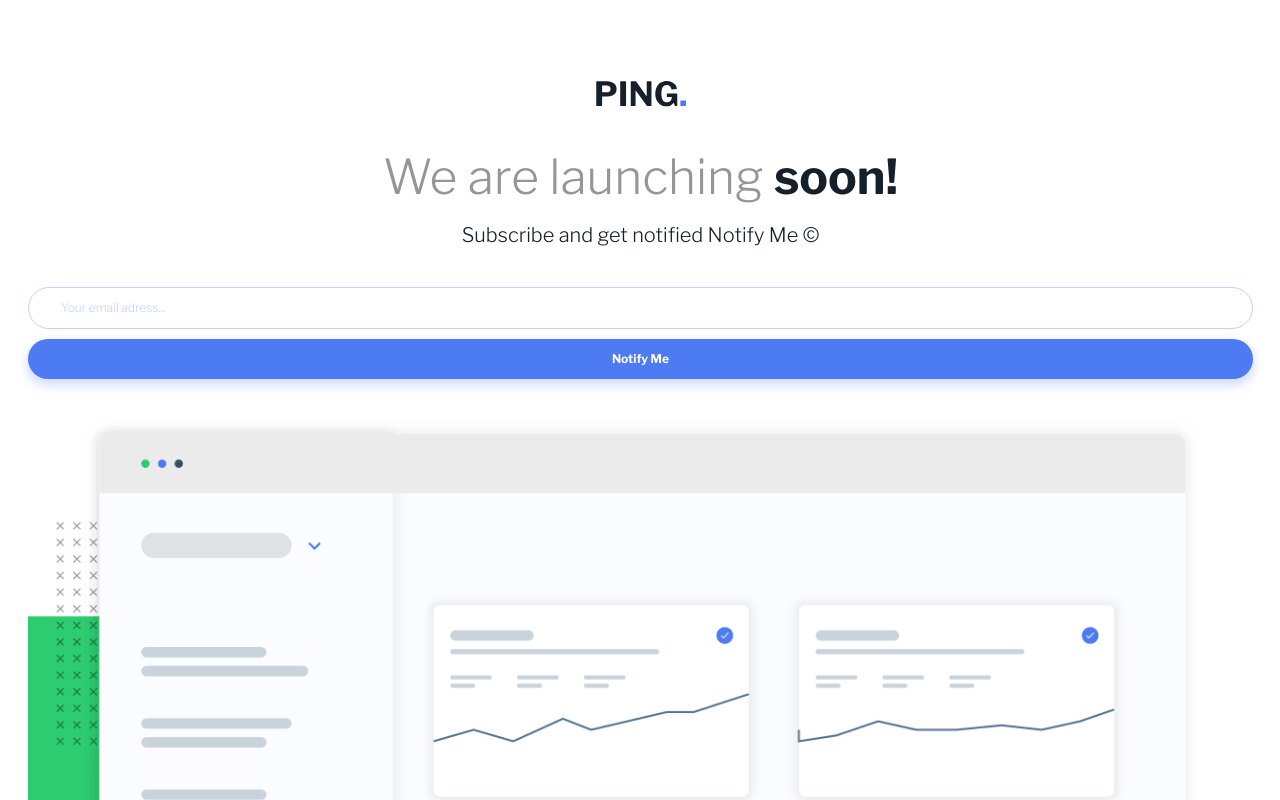
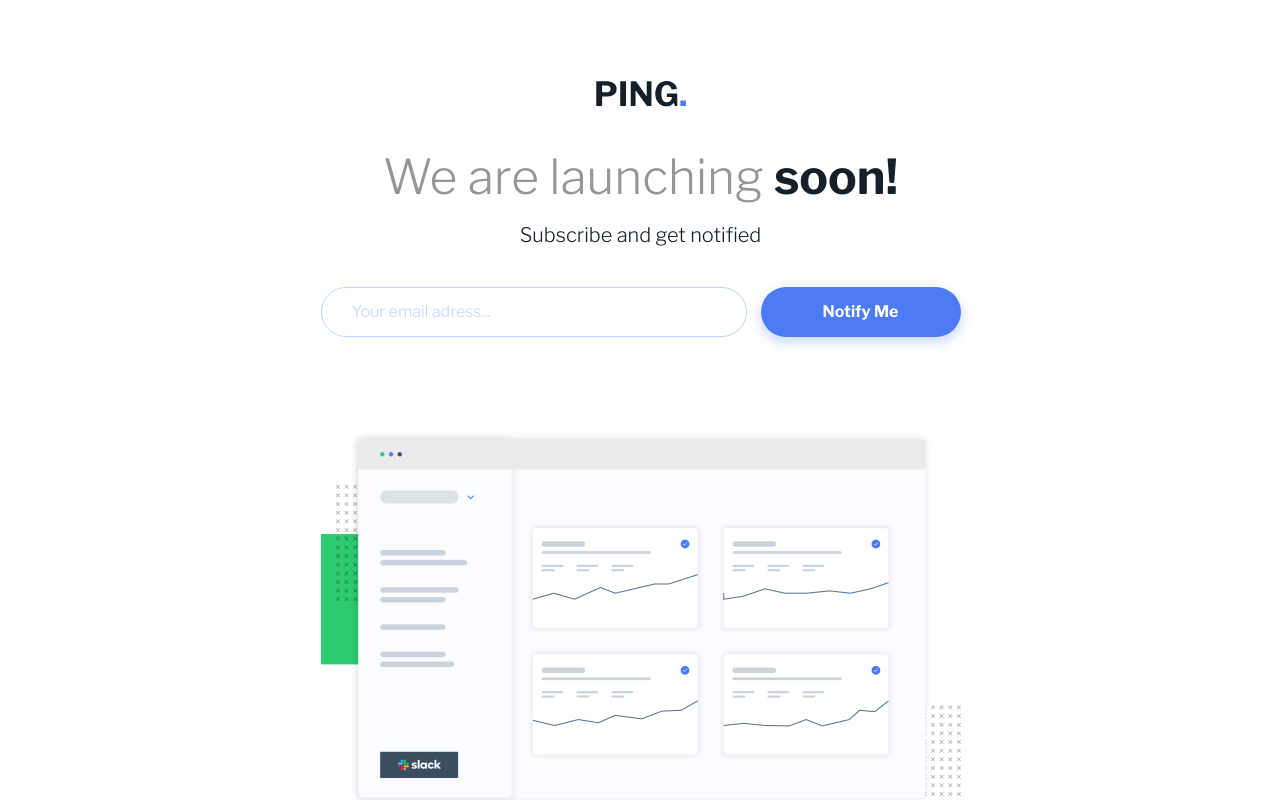
Before and after one commit to miguelzaga/ping-single-column-coming-soon-page, a React (Vite) app: page / in a window 1280 px wide. Shown: the top 800 px of the page. Built offline with nearby package versions, Linux system fonts and the light colour scheme.

Commit message:
add media queries

```diff
--- a/src/App.js
+++ b/src/App.js
@@ -13,9 +13,7 @@ function App() {
         <h1 className="main__title">
           We are launching <b className="bold">soon!</b>
         </h1>
-        <p className="main__subtitle">
-          Subscribe and get notified Notify Me &copy;
-        </p>
+        <p className="main__subtitle">Subscribe and get notified</p>
         <form noValidate className="main__form form">
           <input
             className="form__input"
--- a/src/scss/04-globals/_layout.scss
+++ b/src/scss/04-globals/_layout.scss
@@ -25,6 +25,9 @@
     gap: 12px;
     color: $blue;
     margin-bottom: 27px;
+    @include breakpoint($md) {
+      margin-bottom: 25px;
+    }
     &-li {
       width: 32px;
       height: 31px;
@@ -39,5 +42,9 @@
     line-height: rem(12px);
     color: $gray;
     text-align: center;
+    @include breakpoint($md) {
+      font-size: rem(12px);
+      line-height: rem(15px);
+    }
   }
 }
--- a/src/scss/05-components/_form.scss
+++ b/src/scss/05-components/_form.scss
@@ -5,6 +5,11 @@
   flex-direction: column;
   gap: 10px;
   margin-bottom: 40px;
+  @include breakpoint($md) {
+    flex-direction: row;
+    margin-bottom: 94px;
+    gap: 14px;
+  }
 
   &__input {
     box-shadow: 0px 0px 7px 3px rgba(0, 0, 0, 0.0001);
@@ -14,8 +19,13 @@
     font-weight: 300;
     font-size: rem(12px);
     line-height: rem(20px);
+    width: 100%;
     &::placeholder {
       color: $light-blue;
+    }
+    @include breakpoint($md) {
+      font-size: rem(16px);
+      padding: 14px 30px;
     }
   }
 
@@ -30,5 +40,10 @@
     font-weight: 600;
     font-size: rem(12px);
     line-height: rem(16px);
+    min-width: 200px;
+    @include breakpoint($md) {
+      font-size: rem(16px);
+      padding: 14px 30px;
+    }
   }
 }
--- a/src/scss/05-components/_main.scss
+++ b/src/scss/05-components/_main.scss
@@ -1,8 +1,9 @@
 @use "./../01-abstracts/" as *;
 
 .main {
-  margin-bottom: 120px;
+  margin: auto auto 120px;
   text-align: center;
+  max-width: 640px;
   @include breakpoint($md) {
     margin-bottom: 72px;
   }
```
